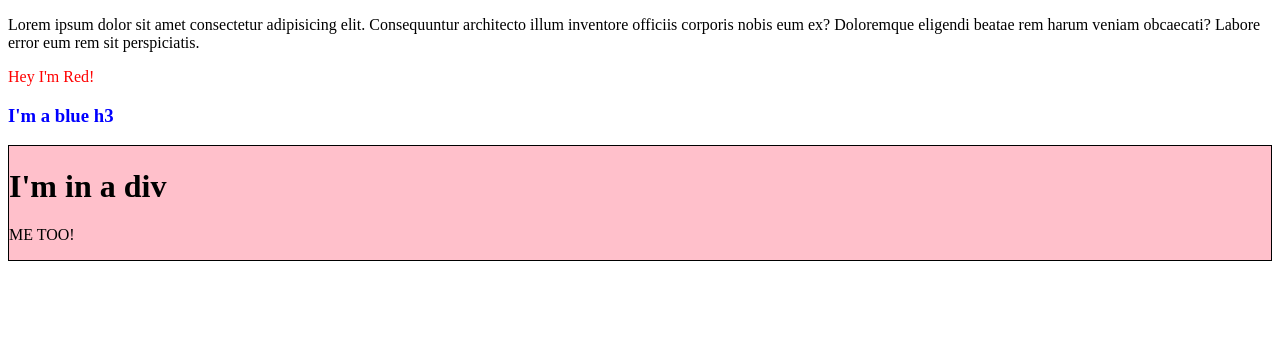
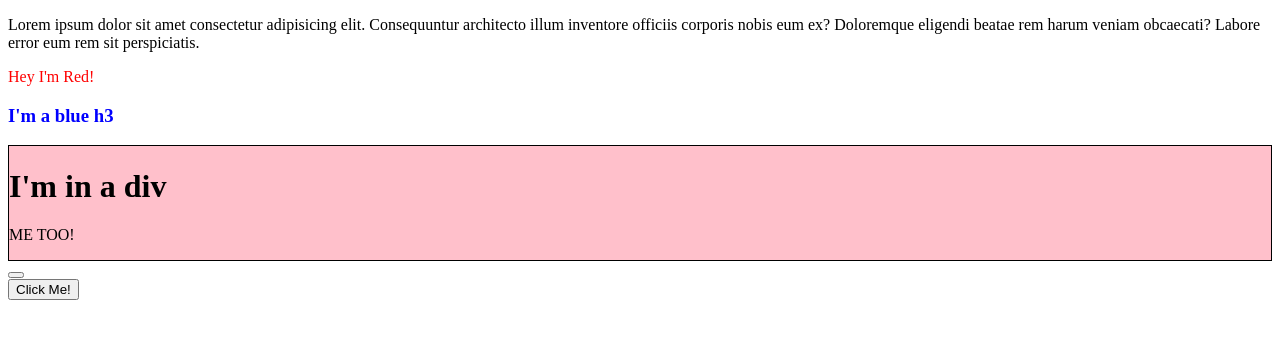
Before and after one commit to baorii/testproject, a plain HTML site: page index.html in a window 1280 px wide. Drawn offline with Linux system fonts and the light colour scheme.

Commit message:
Added buttons and added functionality with event listeners

```diff
--- a/dom_manipulation.js
+++ b/dom_manipulation.js
@@ -31,3 +31,20 @@ div3.appendChild(h1);
 div3.appendChild(p);
 
 container.appendChild(div3);
+
+//Buttons and Event listners
+const div4 = document.createElement('div');
+const btnMade = document.querySelector('#uni')
+const btnGenerated = document.createElement('button')
+
+btnGenerated.addEventListener('dblclick', () => {alert("Hi!!")}); //uses arrow function syntax
+btnGenerated.addEventListener('click', () => {btnGenerated.textContent="HI"}); // multiple events on single element
+btnMade.addEventListener('click', function(e) {console.log(e.target)} ); //declares function within event
+
+div4.appendChild(btnGenerated)
+container.appendChild(div4)
+
+const btn = document.querySelectorAll('button')
+btn.forEach((btn) => {
+    btn.addEventListener('click', () => {alert("No");} )
+})
--- a/index.html
+++ b/index.html
@@ -8,5 +8,6 @@
 <body>
     <p>Lorem ipsum dolor sit amet consectetur adipisicing elit. Consequuntur architecto illum inventore officiis corporis nobis eum ex? Doloremque eligendi beatae rem harum veniam obcaecati? Labore error eum rem sit perspiciatis.</p>
     <div id="container"></div>
+    <button id="uni">Click Me!</button>
 </body>
 </html>
```
